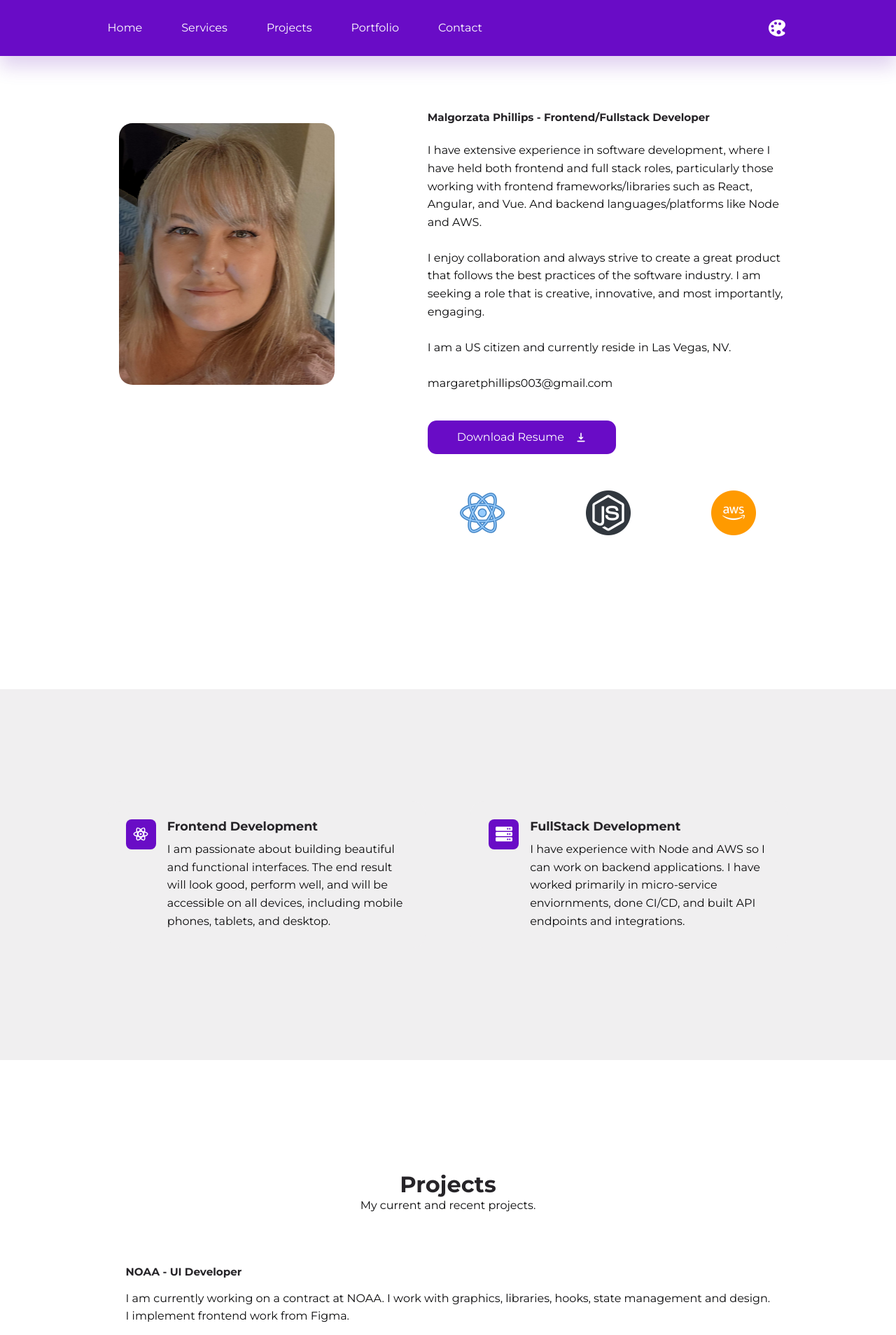
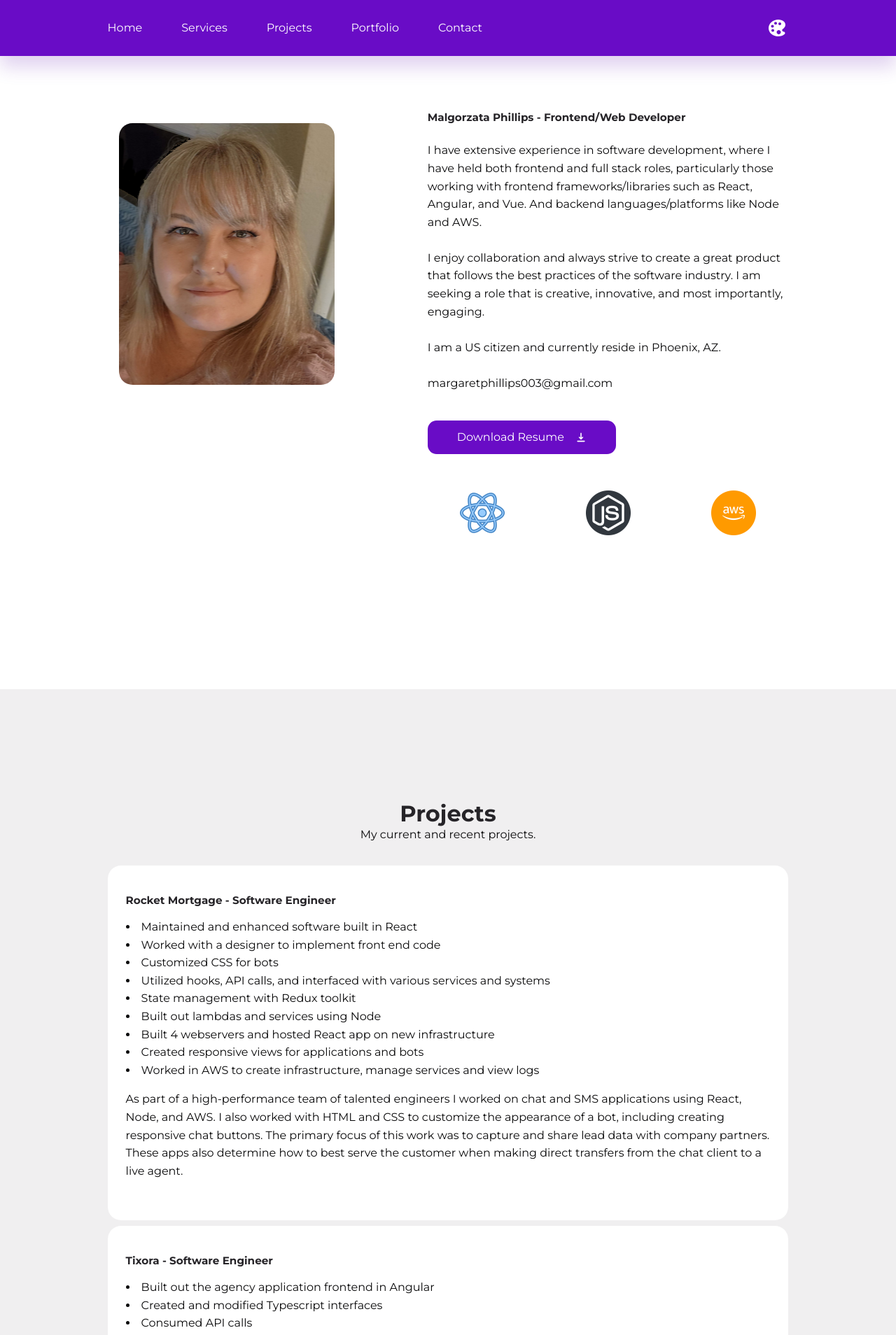
Before and after one commit to daniellabosc/portfolio, a React (Create React App) app: page / in a window 1280 px wide. Shown: the top 1908 px of the page at 70% size. Built offline with nearby package versions, Linux system fonts and the light colour scheme.

Commit message:
first commit

```diff
--- a/src/App.jsx
+++ b/src/App.jsx
@@ -18,7 +18,7 @@ const App = () => {
     <main className={`${themeState.primary} ${themeState.background}`} ref={mainRef}>
         <Navbar/>
         <About/>
-        <Services/>
+        {/* <Services/> */}
         <Projects/>
         <Portfolio/>
         <Contact/>
--- a/src/sections/about/About.jsx
+++ b/src/sections/about/About.jsx
@@ -15,7 +15,7 @@ const About = () => {
           </div>
         </div>
         <div className="about__right">
-          <h5>Malgorzata Phillips - Frontend/Fullstack Developer</h5>
+          <h5>Malgorzata Phillips - Frontend/Web Developer</h5>
           <br />
 
           <p>
@@ -29,7 +29,7 @@ const About = () => {
             am seeking a role that is creative, innovative, and most
             importantly, engaging.
             <br />
-            <br />I am a US citizen and currently reside in Las Vegas, NV.
+            <br />I am a US citizen and currently reside in Phoenix, AZ.
             <br />
             <br />
             margaretphillips003@gmail.com
--- a/src/sections/projects/data.js
+++ b/src/sections/projects/data.js
@@ -4,10 +4,7 @@ import {BiHappyHeartEyes} from 'react-icons/bi'
 
 
 const data = [
-    {id: 0, icon: <FaAward/>, job: 'NOAA', title: "UI Developer",
-    points: [],
-    desc: "I am currently working on a contract at NOAA. I work with graphics, libraries, hooks, state management and design. I implement frontend work from Figma."},
-    {id: 1, icon: <FaAward/>, job:'Quicken Loans', title: 'Software Engineer',
+    {id: 1, icon: <FaAward/>, job:'Rocket Mortgage', title: 'Software Engineer',
     points: ["Maintained and enhanced software built in React",
     "Worked with a designer to implement front end code",
     "Customized CSS for bots",
--- a/src/sections/projects/projects.css
+++ b/src/sections/projects/projects.css
@@ -41,6 +41,7 @@
 
 .card.projects__card {
     text-align: left;
+    margin-bottom: .5rem;
 }
 
 .projects__card-icon {
```
Also changed, not shown: 1 other file (tests, documents, lock files or other folders).
